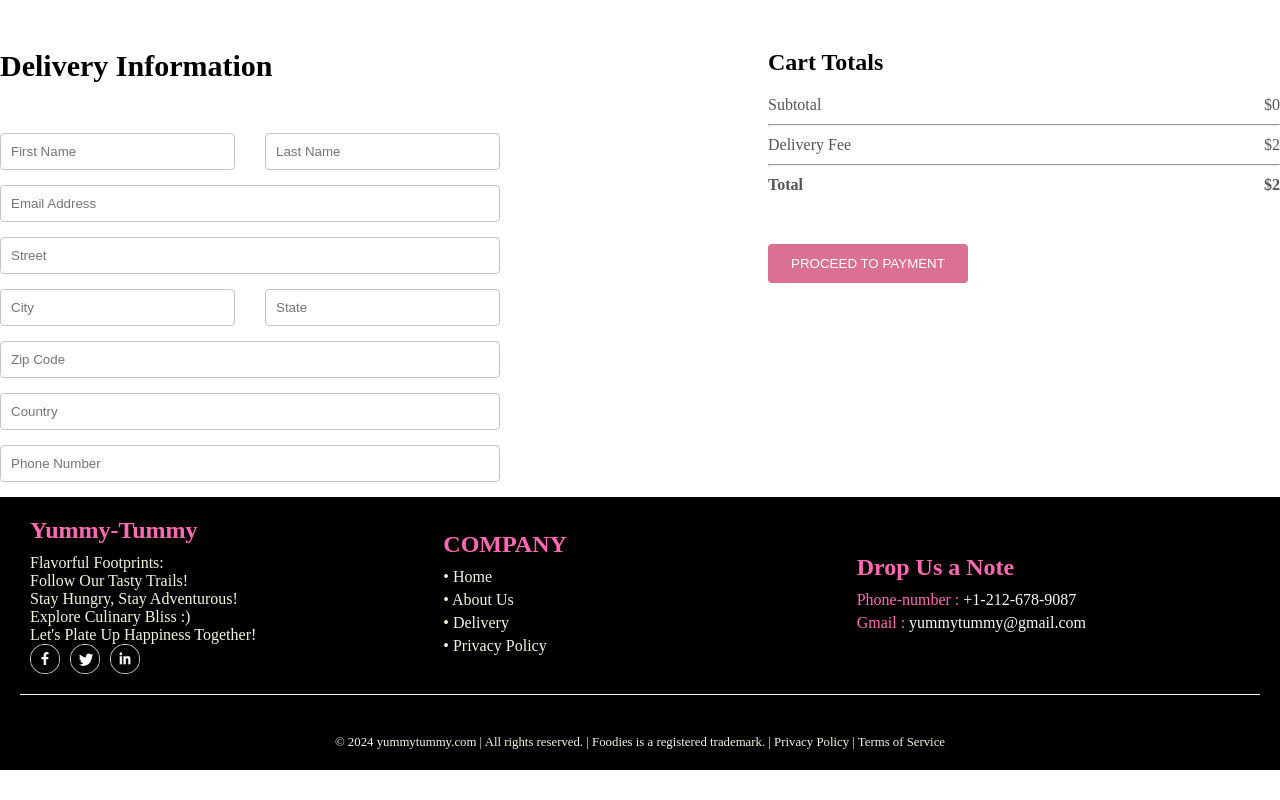
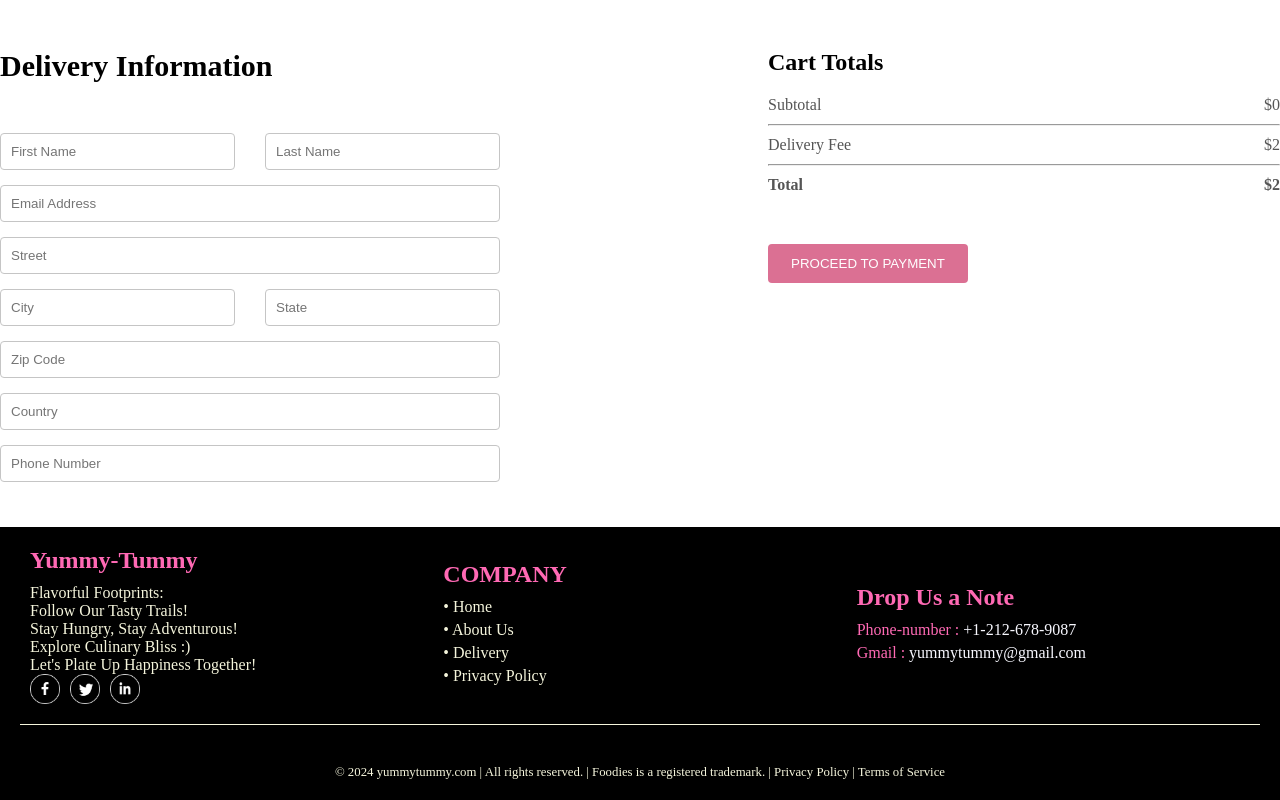
Before and after one commit to Janshi11/Food-Delivery, a React (Vite) app in the folder Frontend/: page /order in a window 1280 px wide. Shown: the part 254-1054 px from the top of the page. Before the commit the page ends 1024 px from the top, so only its background shows below. Built offline with nearby package versions, Linux system fonts and the light colour scheme.

Commit message:
Update Footer.css

```diff
--- a/Frontend/src/components/Footer/Footer.css
+++ b/Frontend/src/components/Footer/Footer.css
@@ -1,94 +1,9 @@
-/*.body {
-    font-family: Arial, sans-serif;
-    margin: 0;
-    padding: 0;
-}
-
 .footer {
     background-color: black;
     color: beige;
     padding: 20px;
     margin-bottom: 0;
-    margin-top: 0px;
-}
-
-.footer-content {
-    display: flex;
-    justify-content: space-between;
-    align-items: center;
-    margin-bottom: 0;
-}
-
-.footer-content-left,
-.footer-content-center,
-.footer-content-right {
-    flex: 1;
-    padding: 0 10px;
-}
-
-
-.footer-content-left h1 {
-    font-size: 1.5em;
-    margin-bottom: 10px;
-    font-style: garamond;
-    color: hotpink;
-}
-
-.footer-content-center h1,
-.footer-content-right h1 {
-    font-size: 1.5em;
-    margin-bottom: 10px;
-    font-style: garamond;
-    color: hotpink;
-}
-
-.footer-content-center p,
-.footer-content-right p {
-    margin: 5px 0;
-}
-
-.footer-content-right p span {
-    color: ghostwhite;
-    font-style: garamond;
-}
-
-.footer-content-right p span.title {
-    color: hotpink;
-    font-style: garamond;
-}
-
-.footer hr {
-    border: none;
-    border-top: 1px solid beige;
-    margin: 20px 0;
-}
-
-.footer-copyright {
-    text-align: center;
-    padding-top: 20px;
-    font-size: 0.8em;
-    border-top-width: 0;
-    border-top-style: none;
-    margin-top: 0;
-}
-.footer-social-icons {
-    display: flex;
-    justify-content: flex-start;
-    align-items: center;
-}
-
-.footer-social-icons img {
-    width: 30px;
-    margin-right: 10px;
-}
-*/
-
-.footer {
-    background-color: black;
-    color: beige;
-    padding: 20px;
-    margin-bottom: 0;
-    margin-top: 0px;
+    margin-top: 30px;
 }
 
 .footer-content {
```
